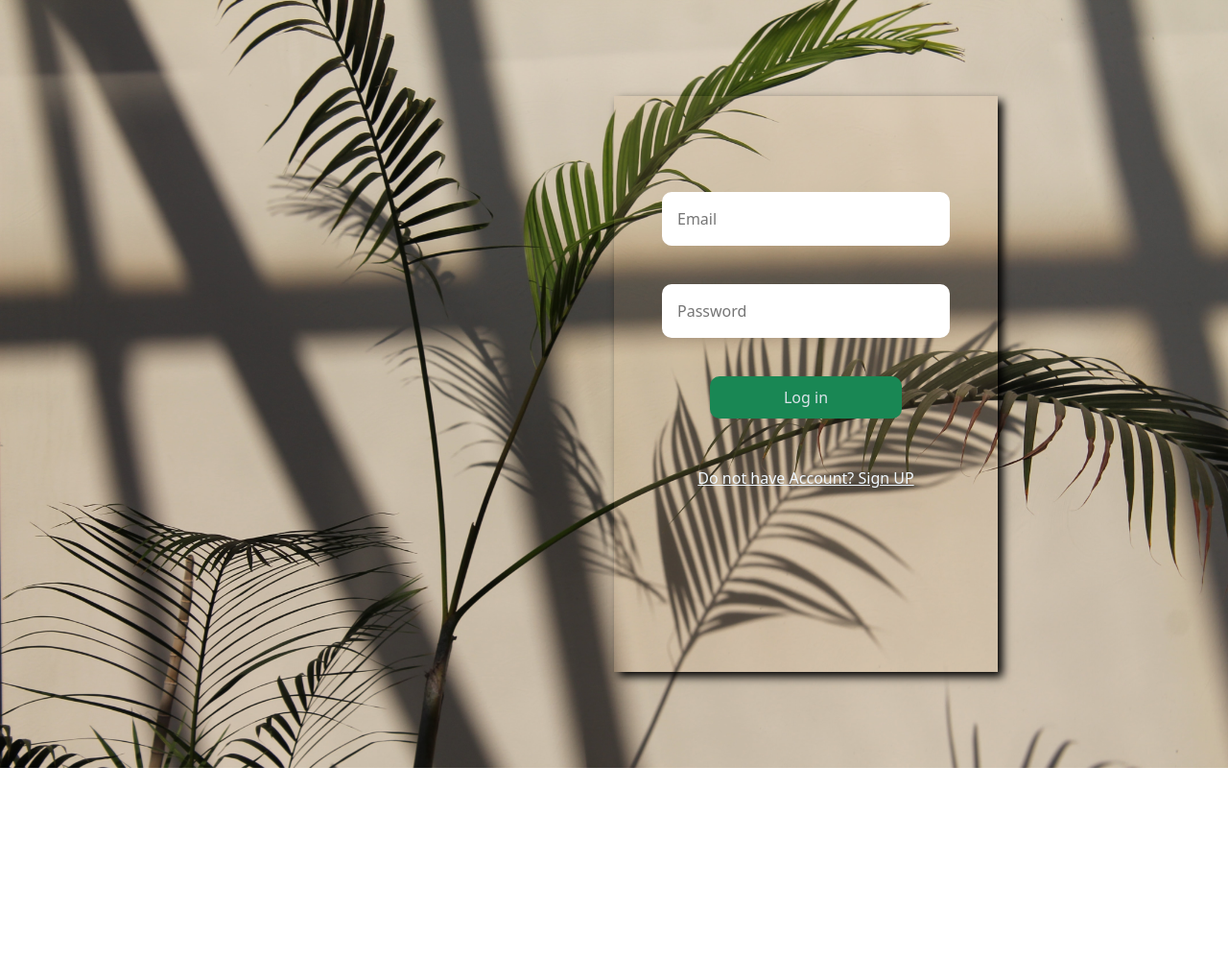
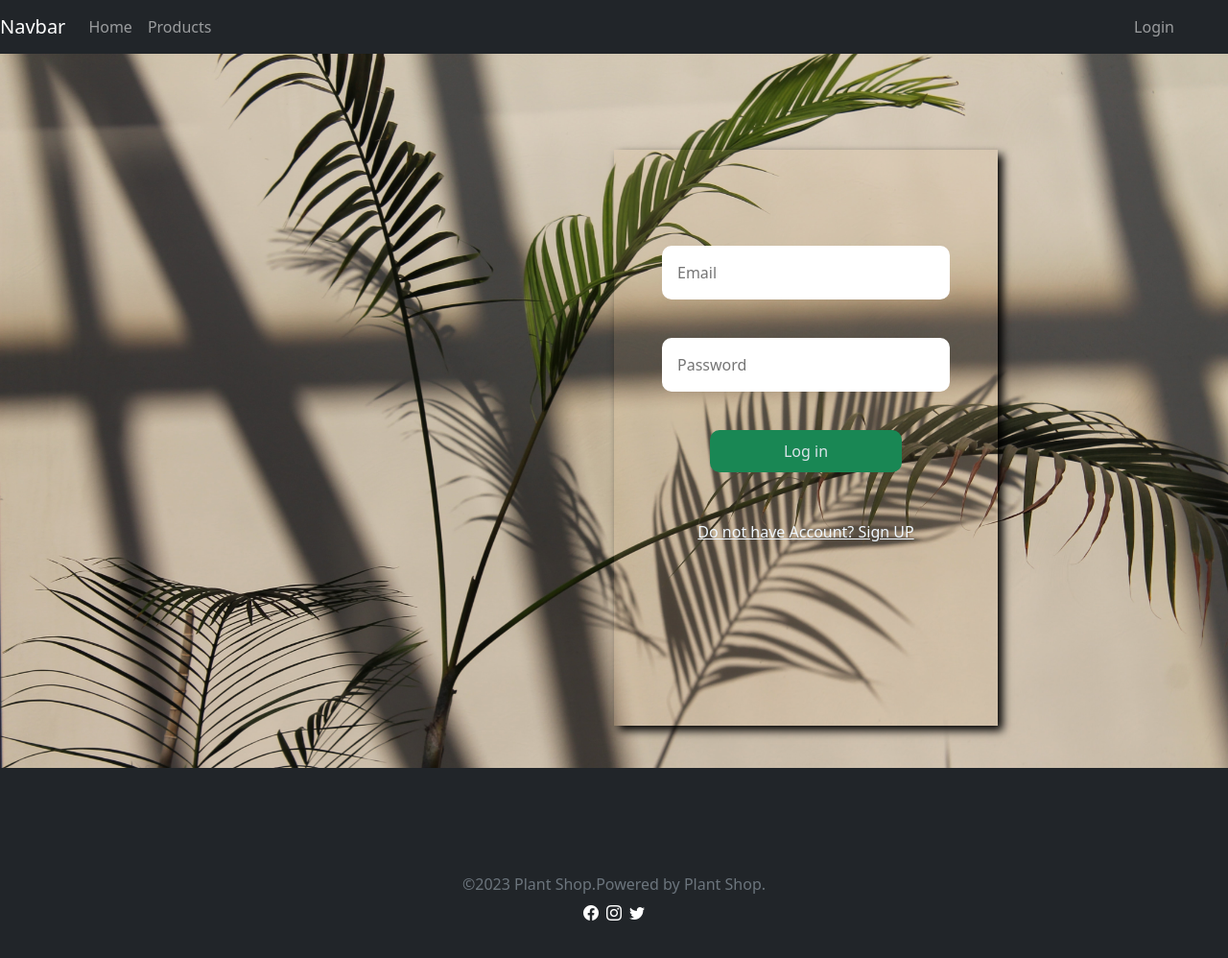
Before and after one commit to kareemmagdy1998/E-commerce_with_react, a React (Create React App) app in the folder e-commerce/: page /login in a window 1280 px wide. Shown: the top 998 px of the page at 96% size. Before the commit the page ends 800 px from the top, so only its background shows below. Built offline with nearby package versions, Linux system fonts and the light colour scheme.

Commit message:
added user type functionality

```diff
--- a/e-commerce/package.json
+++ b/e-commerce/package.json
@@ -13,6 +13,7 @@
     "react-bootstrap": "^2.7.4",
     "react-bootstrap-icons": "^1.10.3",
     "react-dom": "^18.2.0",
+    "react-icons": "^4.9.0",
     "react-redux": "^8.0.7",
     "react-router-dom": "^6.11.2",
     "react-scripts": "5.0.1",
--- a/e-commerce/src/App.js
+++ b/e-commerce/src/App.js
@@ -11,10 +11,13 @@ import { Login } from './components/Login';
 import {Signup} from './components/Signup';
 import { CartPage } from "./components/CartPage";
 import { MyNav } from "./components/MyNav";
+import { Footer } from "./components/Footer";
+import {Home} from "./pages/Home"
 
 function App() {
   return (
       <div>
+        < MyNav />
       <Routes>
         <Route path="adminpanel" element={<AllPlanets/>}/>
         <Route path="product/:id/edit" element={<AddForm/>}/>
@@ -22,8 +25,13 @@ function App() {
         <Route path="card" element={<Card/>}/>
         <Route path='/signup' element={<Signup />}/>
         <Route path='/login' element={<Login />}/>
+        <Route path='/nav' element={<MyNav />}/>
+        <Route path='/' element={<Home />}/>
+
+
 
       </Routes>
+      <Footer />
       </div>
 
 
--- a/e-commerce/src/CSS/footer.css
+++ b/e-commerce/src/CSS/footer.css
@@ -1,5 +1,5 @@
 .customfooter {
   position: absolute;
-  /* bottom: 0; */
+  top: 100%;
   width: 100%;
 }
--- a/e-commerce/src/Components/Footer.jsx
+++ b/e-commerce/src/Components/Footer.jsx
@@ -1,9 +1,9 @@
 import React from "react";
-import "../CSS/footer.css";
+import "../css/footer.css";
 export function Footer() {
   return (
-    <div>
-      <footer className="bg-dark text-white pt-3 pb-3 customfooter">
+    <div className="customfooter">
+      <footer className="bg-dark text-white pt-3 pb-3 bottom-0">
         <div className="container text-center ">
           <div className="row text-center">
             <div className="mx-auto mt-3">
--- a/e-commerce/src/Components/MyNav.jsx
+++ b/e-commerce/src/Components/MyNav.jsx
@@ -1,19 +1,33 @@
 import React from "react";
 import { Nav, Navbar } from "react-bootstrap";
+import { useSelector } from "react-redux";
+import { BsFillCartCheckFill } from "react-icons/bs";
+
 
 export function MyNav() {
+
+   const currentUser = useSelector(state => state.user)
+  console.log(currentUser);
   return (
-    <div>
+     <div>
+
       <Navbar bg="dark" variant="dark">
         <Navbar.Brand href="#home">Navbar</Navbar.Brand>
         <Nav className="me-auto">
           <Nav.Link href="#home">Home</Nav.Link>
           <Nav.Link href="#Products">Products</Nav.Link>
+          {currentUser&&currentUser.role && <Nav.Link>Admin panel</Nav.Link>}
         </Nav>
         <Nav className="mx-5">
-          <Nav.Link href="#Login">Login</Nav.Link>
+          {!currentUser&& <Nav.Link >Login</Nav.Link>}
+          {currentUser&& <Nav.Link className="text-capitalize fs-5"> {currentUser.name} </Nav.Link>}
+          {currentUser&& <Nav.Link className="fs-5"> <BsFillCartCheckFill /> </Nav.Link>}
+          {currentUser&& <Nav.Link className="btn fs-5">Sign out</Nav.Link>}
+
+
         </Nav>
       </Navbar>
     </div>
+
   );
 }
--- a/e-commerce/src/components/Login.jsx
+++ b/e-commerce/src/components/Login.jsx
@@ -3,6 +3,7 @@ import { useState } from 'react';
 import "../css/login.css";
 import { useNavigate } from 'react-router-dom';
 import { userLogin ,getAllUsers,loggedUser} from '../API/api_controller';
+import { MyNav } from './MyNav';
 
 export function Login() {
   const navigate = useNavigate();
@@ -16,6 +17,8 @@ export function Login() {
     email: '',
     password: ''
   });
+
+
 
   const handleChange = (e) => {
     setFormValues({
@@ -51,7 +54,7 @@ export function Login() {
       if (userExist) {
 
        const currentUser = loggedUser(users,"email","password",formValues);
-        navigate('/products');
+        navigate('/');
      }
 
      else{
@@ -83,6 +86,7 @@ export function Login() {
           <button className='link-btn' onClick={() => navigate('/signup')}>Do not have Account? Sign UP</button>
         </form>
       </div>
+
     </div>
   );
 }
--- a/e-commerce/src/components/Signup.jsx
+++ b/e-commerce/src/components/Signup.jsx
@@ -9,7 +9,8 @@ export function Signup() {
   const [formValues, setFormValues] = useState({
     name: '',
     email: '',
-    password: ''
+    password: '',
+    role: false,
   });
 
   const [formErrors, setFormErrors] = useState({
--- /dev/null
+++ b/e-commerce/src/pages/Home.jsx
@@ -0,0 +1,11 @@
+import { AllPlanets } from "../components/AllPlanets";
+import React from 'react'
+import { Product } from "../components/Product";
+
+export  function Home() {
+  return (
+    <div>
+        < Product/>
+    </div>
+  )
+}
--- a/e-commerce/src/reducers/products.js
+++ b/e-commerce/src/reducers/products.js
@@ -1,7 +1,13 @@
 
 export let init_state = {
     products: [],
-    user:"hashem",
+    user:null
+        // "name": "Kareem",
+        // "email": "user@gmail.com",
+        // "password": "asd123",
+        // "role": false,
+        // "id": 1
+      ,
     card:[]
 }
 export const ProductReducer = (state = init_state, action) =>{
```
Also changed, not shown: 1 other file (tests, documents, lock files or other folders).
